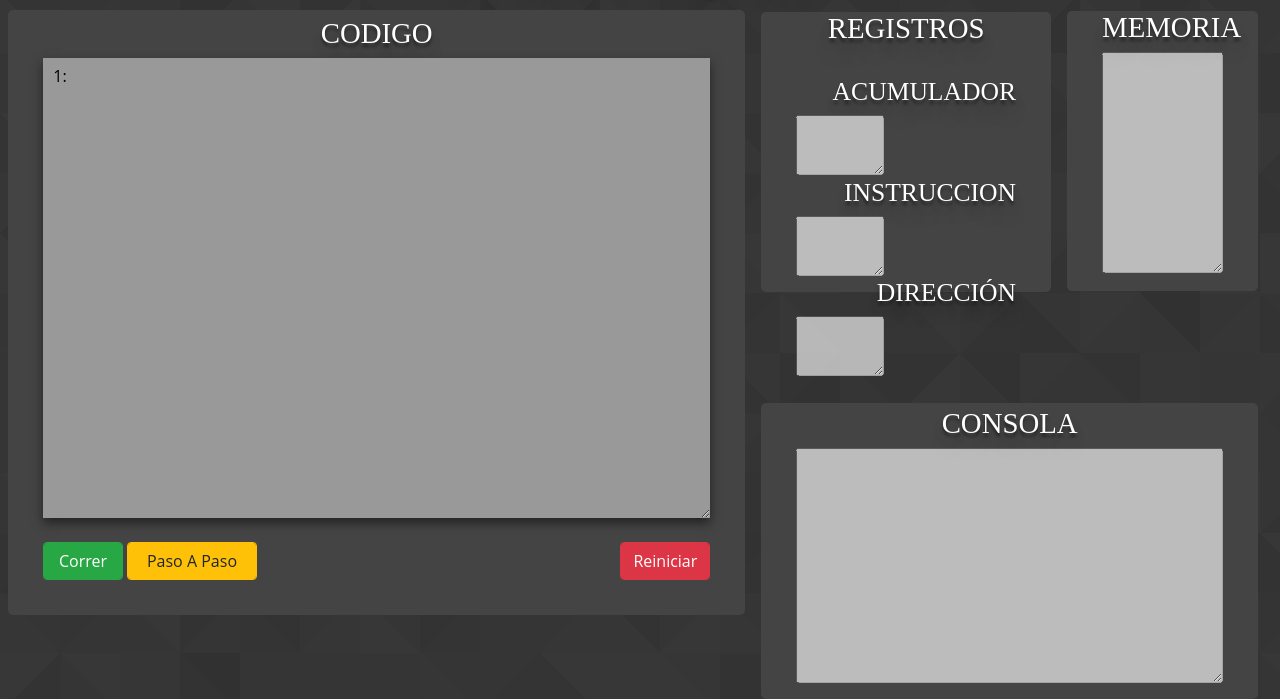
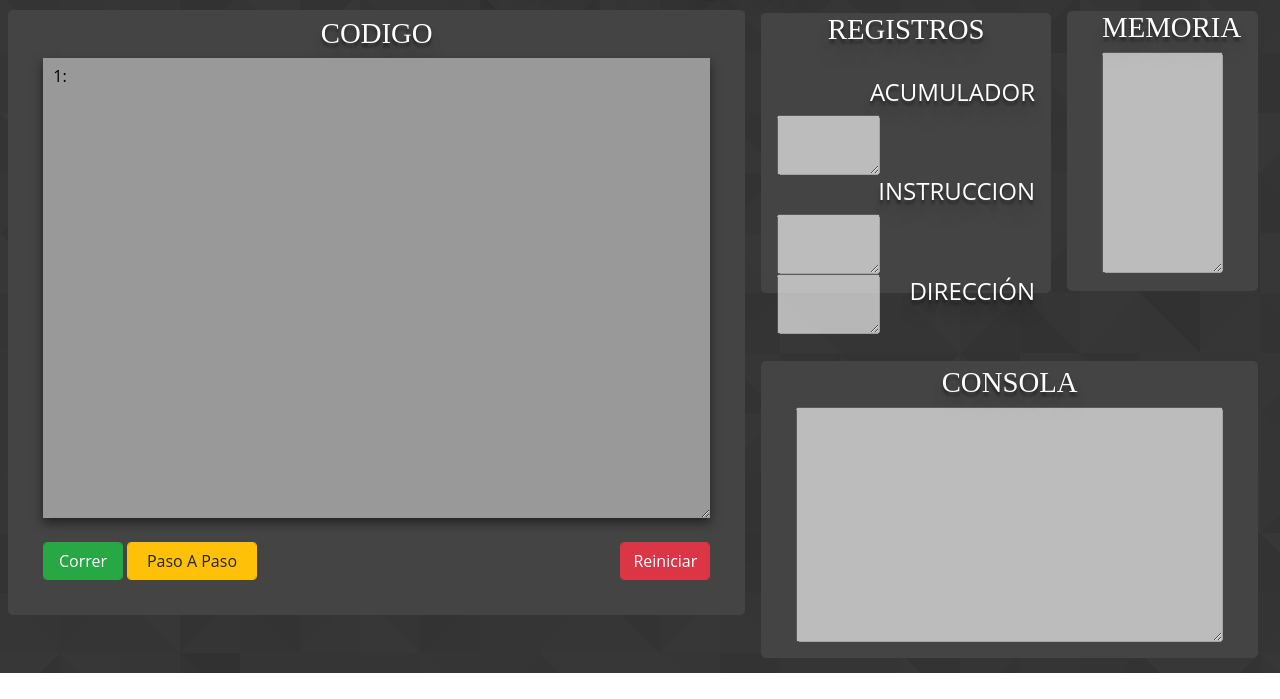
Before and after one commit to jossafer96/Simulador_Arq, a plain HTML site: page index.html in a window 1280 px wide. Shown: the part 127-826 px from the top of the page. After the commit the page ends 800 px from the top, so only its background shows below. Drawn offline with Linux system fonts and the light colour scheme; a web font is replaced by a local one.

Commit message:
Retoques finales

```diff
--- a/css/custom.css
+++ b/css/custom.css
@@ -113,7 +113,7 @@ h4{
   text-align:center;
   color:#FFF !important;
   margin-top:1%;
-  font:1.6rem Lobster;
+  font:1.25rem ;
   text-shadow: 0px 4px 3px rgba(0,0,0,0.4),
              0px 8px 13px rgba(0,0,0,0.1),
              0px 18px 23px rgba(0,0,0,0.1);
--- a/index.html
+++ b/index.html
@@ -14,7 +14,7 @@
 </head>
 
 <body>
-  <div class="overlay">
+  <div class="overlay" style="max-height: 100vh">
     <h1>CatraComputer</h1>
     <div class="row p-2" style="margin: 0px; min-height: 65vh">
       <div class="box col-7 mr-3" style="padding-top: 0; min-height: 40%;">
@@ -29,7 +29,7 @@
       </div>
       <div class="col-5 row" style="min-height: 100%">
         <div class="col-7 p-0" >
-          <div class="box" style="padding-top: 0; height: 280px;" id="registros">
+          <div class="box pr-3 pl-3" style="padding-top: 0; height: 280px;" id="registros">
             <h3 style="margin-bottom: 30px;">REGISTROS</h3>
             <h4 style="float: right;">ACUMULADOR</h4>
             <textarea id="acumulador" class="texta" disabled></textarea>
```
